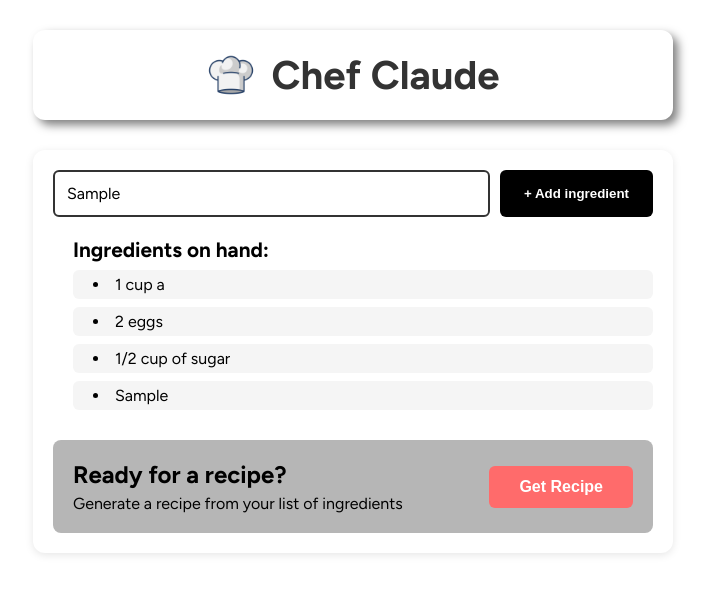
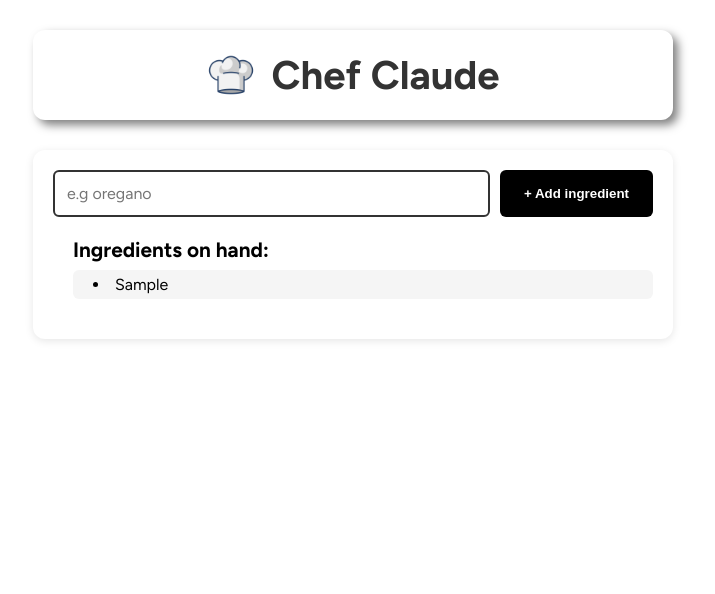
Before and after one commit to MouizMajid/learningcode, a React (Vite) app in the folder React/reactTutorial/: page / in a window 1280 px wide. Both pictures are taken after typing "Sample" into the empty fields and a click on the input "+ Add ingredient". Shown: the top 594 px of the page, without its empty margins (287-1002 px from the left). Built offline with nearby package versions, Linux system fonts and the light colour scheme.

Commit message:
more react code idk

```diff
--- a/React/reactTutorial/src/components/Landing.jsx
+++ b/React/reactTutorial/src/components/Landing.jsx
@@ -2,35 +2,46 @@ import React from 'react'
 
 function Landing() {
 
-    const [ingredients, setIngredients] = React.useState(["1 cup a", "2 eggs", "1/2 cup of sugar"]);
+    const [ingredients, setIngredients] = React.useState([]);
+    const [recipeShown, setRecipeShown] = React.useState(false);
 
     const ingredientList = ingredients.map((item, index) => <li key={index} >{item}</li>)
 
 
 
-    function handleSubmit(event) {
-        event.preventDefault();
-        const formdata = new FormData(event.currentTarget);
+    function addIngredient(formdata) {
         const newIngredient = formdata.get("ingredient");
         setIngredients(prevState => [...prevState, newIngredient]);
-
     }
     return(
         <div className="landing">
-            <form className="searchBar" onSubmit={handleSubmit} >
-                <input type="text" placeholder="e.g oregano"  name="ingredient" ></input>
+
+            <form className="searchBar" action={addIngredient}  >
+                <input type="text" placeholder="e.g oregano"  name="ingredient" required></input>
                 <input type="submit" value="+ Add ingredient"></input>
             </form>
-            <ul> Ingredients on hand:
+
+            {ingredients.length > 0 ? <ul> Ingredients on hand:
                 {ingredientList}
-            </ul>
+            </ul> : null}
+
+            {ingredients.length > 3 ?
             <div className="getRecipe">
                 <div className="text-content">
                     <h2>Ready for a recipe?</h2>
                     <p>Generate a recipe from your list of ingredients</p>
                 </div>
-                <button>Get Recipe</button>
-            </div>
+                <button onClick={() => setRecipeShown(prev => !prev)}>Get Recipe</button>
+            </div> : null }
+
+
+
+            {recipeShown ? <div><h2>Suggested Recipe</h2> <p>hello</p></div> : null}
+
+
+
+
+
         </div>
     )
 }
--- a/React/reactTutorial/src/components/Navbar.jsx
+++ /dev/null
@@ -1,14 +0,0 @@
-
-import React from 'react'
-
-
-function NavBar() {
-  return (
-    <header className="header">
-        <img src="./src/assets/react.svg" alt="logo"></img>
-        <span className="title">my travel guide</span>
-    </header>
-  )
-}
-
-export default NavBar
--- a/React/reactTutorial/src/components/Place.jsx
+++ /dev/null
@@ -1,19 +0,0 @@
-import React from 'react'
-
-
-function Place(props) {
-  return (
-    <div className="component">
-        <img src = {props.src}/>
-        <div>
-            <h2>{props.country}</h2>
-            <a href="https://www.google.com/maps" target="_blank">View on maps</a>
-            <h1>{props.name}</h1>
-            <p className="date">{props.date}</p>
-            <p>{props.info}</p>
-        </div>
-    </div>
-  )
-}
-
-export default Place
--- a/React/reactTutorial/src/data.jsx
+++ /dev/null
@@ -1,22 +0,0 @@
-export default [
-    {
-        id: 1,
-        src: "https://images.pexels.com/photos/3408353/pexels-photo-3408353.jpeg",
-        title: "Mount Fuji",
-        country: "Japan",
-        date: "12 Jan, 2025",
-        info: "Mount Fuji is the tallest mountain in Japan, standing at 3,776 meters (12,380 feet). Mount Fuji is the single most popular tourist site in Japan, for both Japanese and foreign tourists."
-
-    },
-    {
-        id: 2,
-        src: "https://cdn.mos.cms.futurecdn.net/7YrobQvFFzw8aWsAUtoYXB-650-80.jpg.webp",
-        title: "Pyramids of Giza",
-        country: "Egypt",
-        date: "5 March, 2025",
-        info: "The Pyramids of Giza are ancient pyramid-shaped masonry structures located in Egypt. They are one of the Seven Wonders of the Ancient World and the only one to remain largely intact."
-    }
-
-
-
-]
```
Also changed, not shown: React/reactTutorial/src/App.jsx (+1 -13 lines), React/reactTutorial/src/components/Footer.jsx (deleted, +0 -14 lines).
